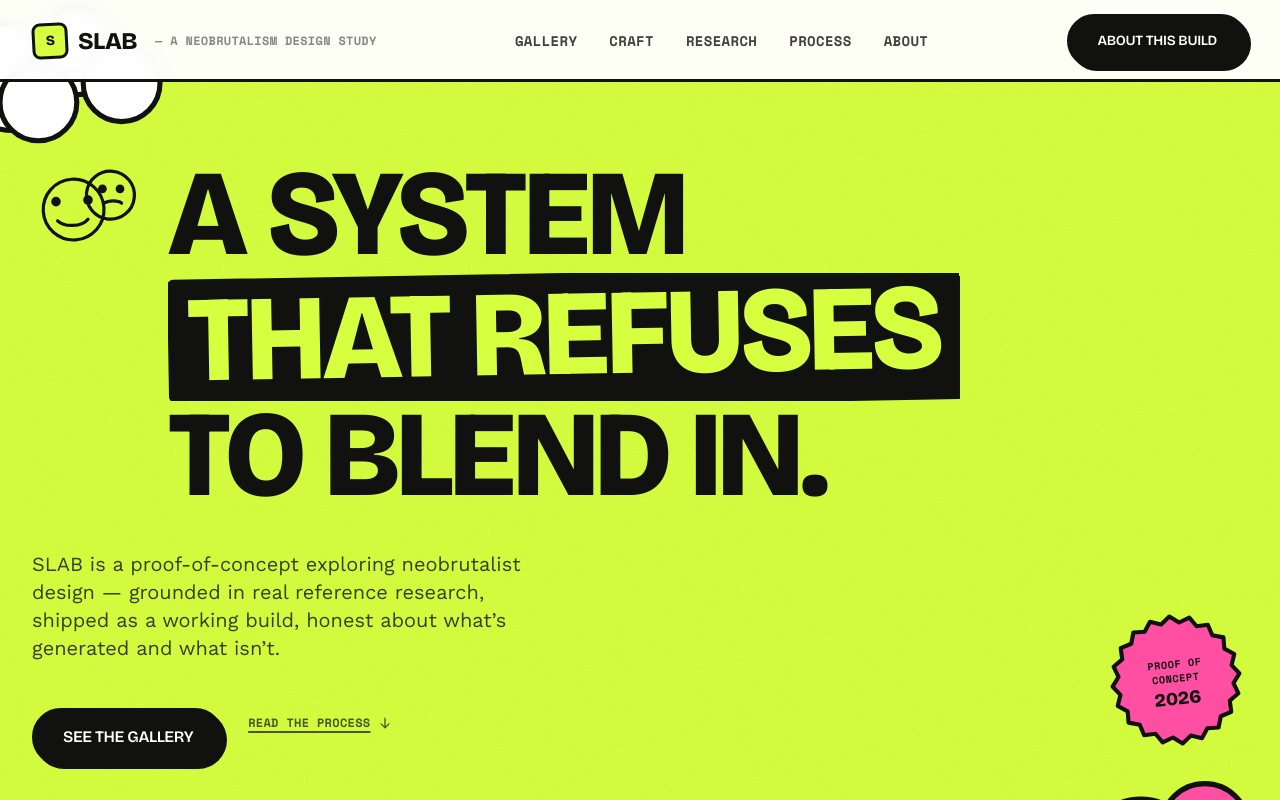
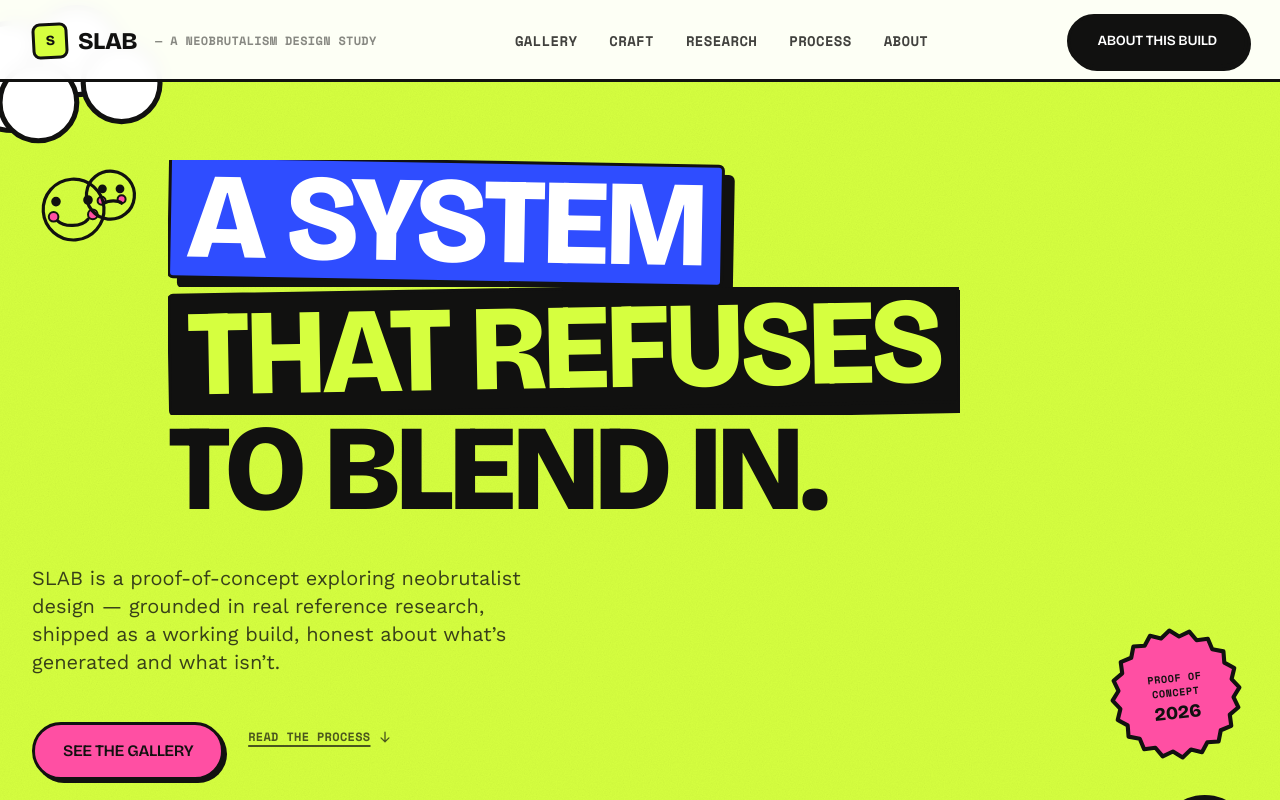
Before and after one commit to raka-raprast/neobrutalism, a React (Vite) app in the folder site/: page / in a window 1280 px wide. Shown: the top 800 px of the page. Built offline with nearby package versions, Linux system fonts and the light colour scheme.

Commit message:
bring all four accent colors into the hero: electric block, pink CTA and cheeks

```diff
--- a/site/src/components/Hero.tsx
+++ b/site/src/components/Hero.tsx
@@ -88,6 +88,12 @@ export function Hero() {
             viewBox="0 0 140 100"
             aria-hidden="true"
           >
+            <g fill="var(--color-pink)" stroke="#111110" strokeWidth="2.5">
+              <circle cx="27" cy="61" r="6" />
+              <circle cx="76" cy="58" r="6" />
+              <circle cx="87" cy="41" r="5" />
+              <circle cx="112" cy="39" r="5" />
+            </g>
             <g fill="none" stroke="#111110" strokeWidth="4" strokeLinecap="round">
               <circle cx="52" cy="52" r="38" transform="rotate(-4 52 52)" />
               <circle cx="30" cy="42" r="4" fill="#111110" />
@@ -102,7 +108,11 @@ export function Hero() {
 
           <h1 className="font-display text-[clamp(3.5rem,9.5vw,9.75rem)] font-extrabold uppercase leading-[0.9]">
             <span className="block overflow-hidden pb-1">
-              <span className="hero-line block">A system</span>
+              <span className="hero-line block">
+                <span className="inline-block rotate-1 rounded-[6px] border-[3px] border-line bg-electric px-4 py-1 text-white shadow-brutal-lg">
+                  A system
+                </span>
+              </span>
             </span>
             <span className="block overflow-hidden pb-1">
               <span className="hero-line block">
@@ -125,7 +135,7 @@ export function Hero() {
             </p>
 
             <div className="hero-cta mt-8 flex flex-wrap items-center gap-6">
-              <Button as="a" href="#work" variant="ink">
+              <Button as="a" href="#work" variant="pink">
                 See the gallery
               </Button>
               <a
```
